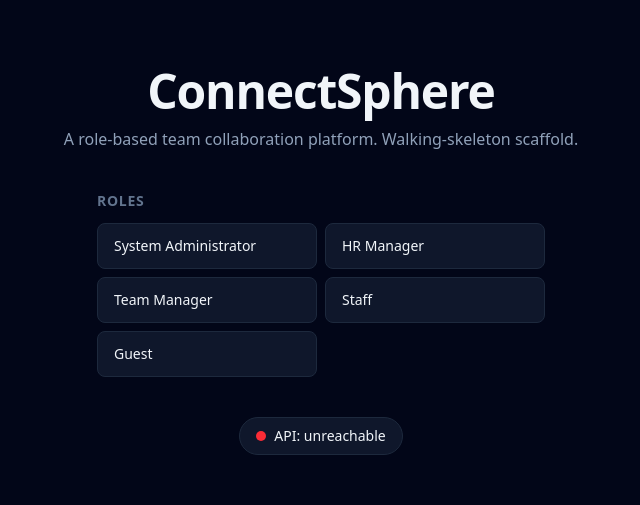
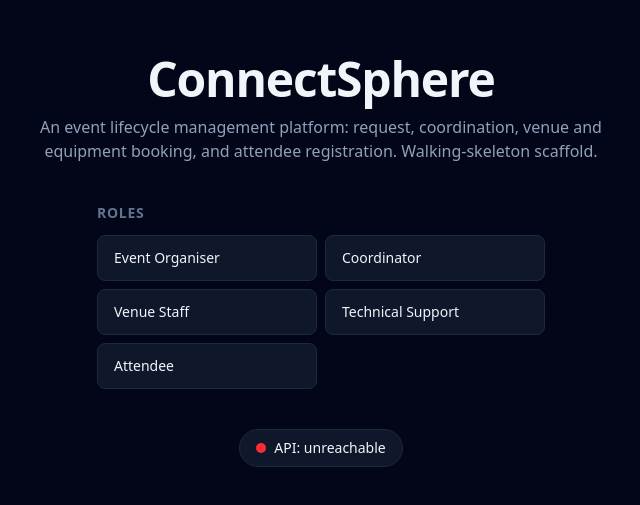
Before and after one commit to marcuschew2024/connectsphere, a Next.js app in the folder frontend/: page / in a window 1280 px wide. Shown: the part 139-644 px from the top of the page, without its empty margins (319-959 px from the left). Built offline with nearby package versions, Linux system fonts and the light colour scheme; no server answers.

Commit message:
fix: correct roles + domain (Organiser/Coordinator/Venue Staff/Tech Support/Attendee); was scaffold hallucination

```diff
--- a/frontend/src/app/page.tsx
+++ b/frontend/src/app/page.tsx
@@ -3,11 +3,11 @@
 import { useEffect, useState } from "react";
 
 const ROLES = [
-  "System Administrator",
-  "HR Manager",
-  "Team Manager",
-  "Staff",
-  "Guest",
+  "Event Organiser",
+  "Coordinator",
+  "Venue Staff",
+  "Technical Support",
+  "Attendee",
 ];
 
 type ApiStatus = "checking" | "ok" | "unreachable";
@@ -53,7 +53,8 @@ export default function Home() {
       <div className="flex flex-col items-center gap-3 text-center">
         <h1 className="text-5xl font-bold tracking-tight">ConnectSphere</h1>
         <p className="max-w-xl text-slate-400">
-          A role-based team collaboration platform. Walking-skeleton scaffold.
+          An event lifecycle management platform: request, coordination,
+          venue and equipment booking, and attendee registration. Walking-skeleton scaffold.
         </p>
       </div>
 
```
Also changed, not shown: 1 other file (tests, documents, lock files or other folders).
